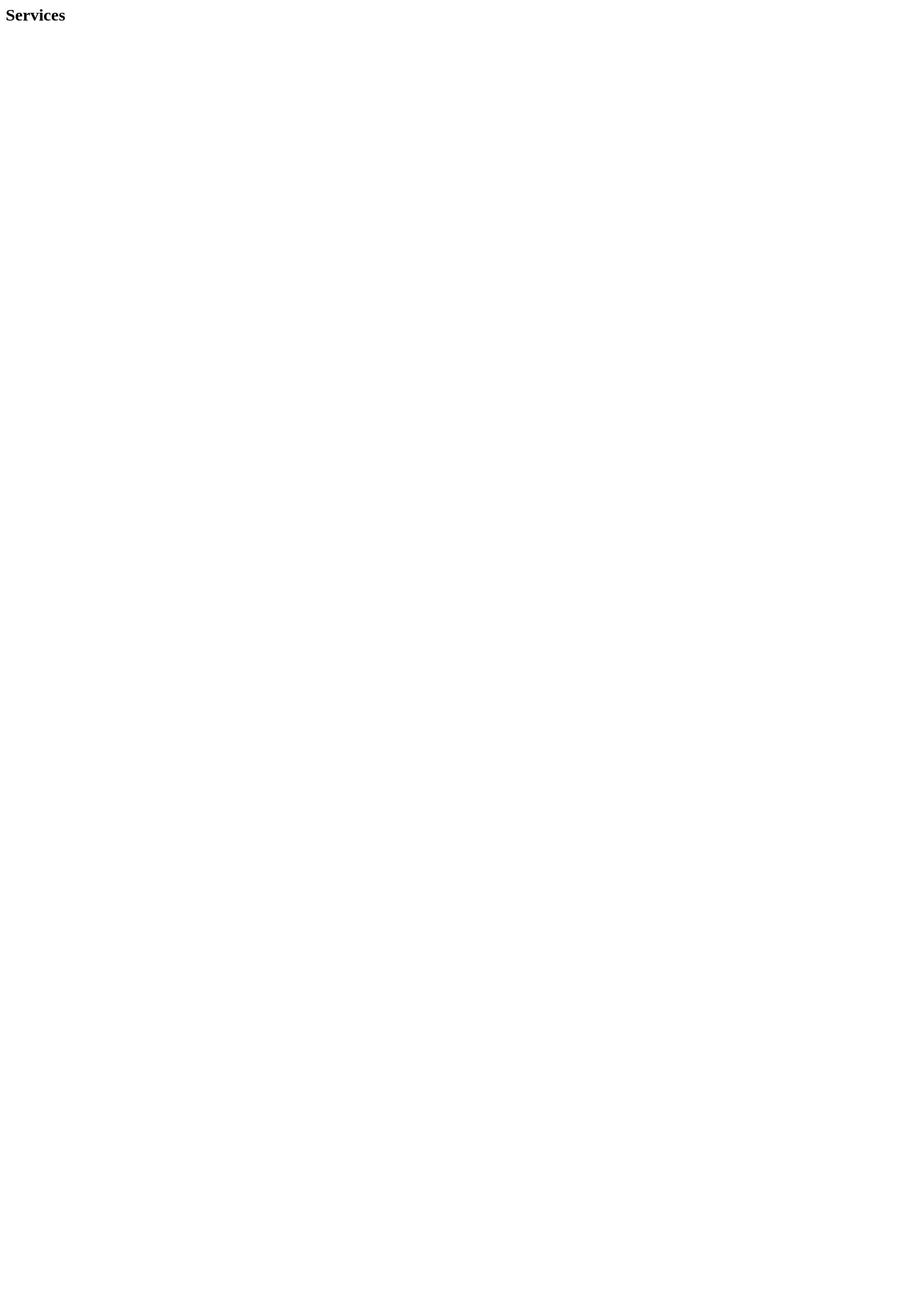
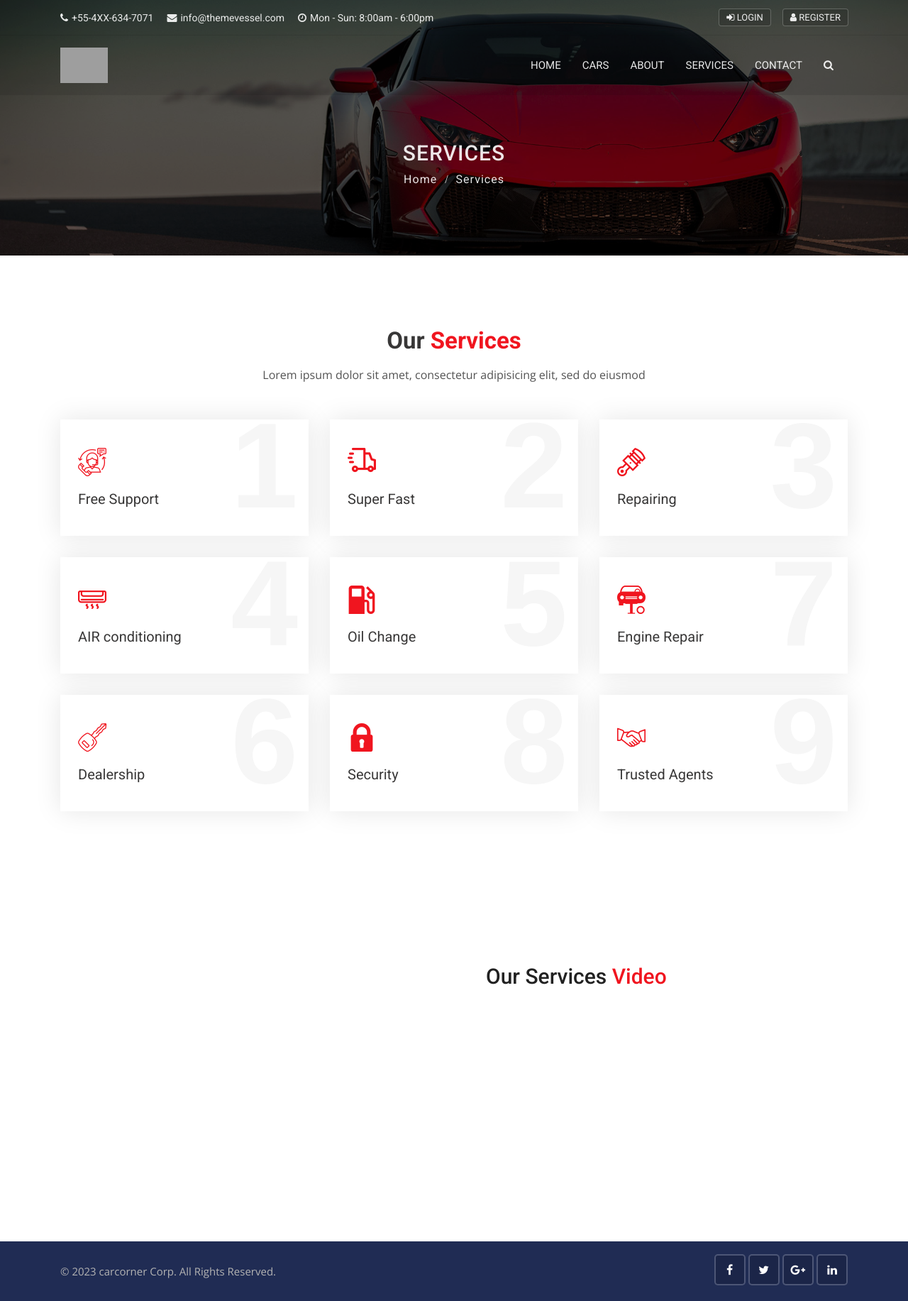
Before and after one commit to darshcloud/CMPE_282_Team_Project_Carcorner, a Django app: page /services in a window 1280 px wide. Before the commit the page is almost empty. Shown: the whole page at 71% size. Before the commit the page ends 29 px from the top, so only its background shows below. Run offline with Django 3.2, Linux system fonts and the light colour scheme; some libraries are stand-ins or nearby versions; grey boxes are pictures that could not be loaded.

Commit message:
updated services page

```diff
--- a/templates/pages/services.html
+++ b/templates/pages/services.html
@@ -1 +1,161 @@
-<h2>Services</h2>
+{% extends 'base.html' %}
+
+{% block content %}
+
+<!-- Sub banner start -->
+<div class="sub-banner overview-bgi">
+    <div class="container breadcrumb-area">
+        <div class="breadcrumb-areas">
+            <h1>Services</h1>
+            <ul class="breadcrumbs">
+                <li><a href="{% url 'home' %}">Home</a></li>
+                <li class="active">Services</li>
+            </ul>
+        </div>
+    </div>
+</div>
+<!-- Sub Banner end -->
+
+<!-- Services start -->
+<div class="services content-area">
+    <div class="container">
+        <!-- Main title -->
+        <div class="main-title text-center">
+            <h1>Our <span>Services</span></h1>
+            <p>Lorem ipsum dolor sit amet, consectetur adipisicing elit, sed do eiusmod</p>
+        </div>
+        <div class="row">
+            <div class="col-lg-4 col-md-6 col-sm-6">
+                <div class="service-info">
+                    <div class="number">1</div>
+                    <div class="icon">
+                        <i class="flaticon-support-2"></i>
+                    </div>
+                    <div class="detail">
+                        <h3>Free Support</h3>
+                        <p></p>
+                    </div>
+                </div>
+            </div>
+            <div class="col-lg-4 col-md-6 col-sm-6">
+                <div class="service-info">
+                    <div class="number">2</div>
+                    <div class="icon">
+                        <i class="flaticon-speed"></i>
+                    </div>
+                    <div class="detail">
+                        <h3>Super Fast</h3>
+                        <p></p>
+                    </div>
+                </div>
+            </div>
+            <div class="col-lg-4 col-md-6 col-sm-6">
+                <div class="service-info">
+                    <div class="number">3</div>
+                    <div class="icon">
+                        <i class="flaticon-motor"></i>
+                    </div>
+                    <div class="detail">
+                        <h3>Repairing</h3>
+                        <p></p>
+                    </div>
+                </div>
+            </div>
+            <div class="col-lg-4 col-md-6 col-sm-6">
+                <div class="service-info">
+                    <div class="number">4</div>
+                    <div class="icon">
+                        <i class="flaticon-air-conditioner"></i>
+                    </div>
+                    <div class="detail">
+                        <h3>AIR conditioning</h3>
+                        <p></p>
+                    </div>
+                </div>
+            </div>
+            <div class="col-lg-4 col-md-6 col-sm-6">
+                <div class="service-info">
+                    <div class="number">5</div>
+                    <div class="icon">
+                        <i class="flaticon-fuel"></i>
+                    </div>
+                    <div class="detail">
+                        <h3>Oil Change</h3>
+                        <p></p>
+                    </div>
+                </div>
+            </div>
+            <div class="col-lg-4 col-md-6 col-sm-6">
+                <div class="service-info">
+                    <div class="number">7</div>
+                    <div class="icon">
+                        <i class="flaticon-wheel"></i>
+                    </div>
+                    <div class="detail">
+                        <h3>Engine Repair</h3>
+                        <p></p>
+                    </div>
+                </div>
+            </div>
+            <div class="col-lg-4 col-md-6 col-sm-6">
+                <div class="service-info">
+                    <div class="number">6</div>
+                    <div class="icon">
+                        <i class="flaticon-car-2"></i>
+                    </div>
+                    <div class="detail">
+                        <h3>Dealership</h3>
+                        <p></p>
+                    </div>
+                </div>
+            </div>
+            <div class="col-lg-4 col-md-6 col-sm-6">
+                <div class="service-info">
+                    <div class="number">8</div>
+                    <div class="icon">
+                        <i class="flaticon-lock"></i>
+                    </div>
+                    <div class="detail">
+                        <h3>Security</h3>
+                        <p></p>
+                    </div>
+                </div>
+            </div>
+            <div class="col-lg-4 col-md-6 col-sm-6">
+                <div class="service-info">
+                    <div class="number">9</div>
+                    <div class="icon">
+                        <i class="flaticon-deal"></i>
+                    </div>
+                    <div class="detail">
+                        <h3>Trusted Agents</h3>
+                        <p></p>
+                    </div>
+                </div>
+            </div>
+        </div>
+    </div>
+</div>
+<!-- Services end -->
+<!-- Service center strat -->
+<div class="service-center content-area-5">
+    <div class="container">
+        <div class="row">
+            <div class="col-xl-6 col-lg-6 col-md-12 col-sm-12 col-xs-12">
+                <div class="inside-car service-car">
+                    <iframe src="" allowfullscreen=""></iframe>
+                </div>
+            </div>
+            <div class="col-xl-6 col-lg-6 col-md-12 col-sm-12 col-xs-12">
+                <div class="about-text">
+                    <h3>Our Services <span>Video</span></h3>
+                    <p></p>
+                    <p class="mb-0"></p>
+                </div>
+            </div>
+        </div>
+    </div>
+</div>
+<!-- Service center end -->
+
+{% endblock %}
```
